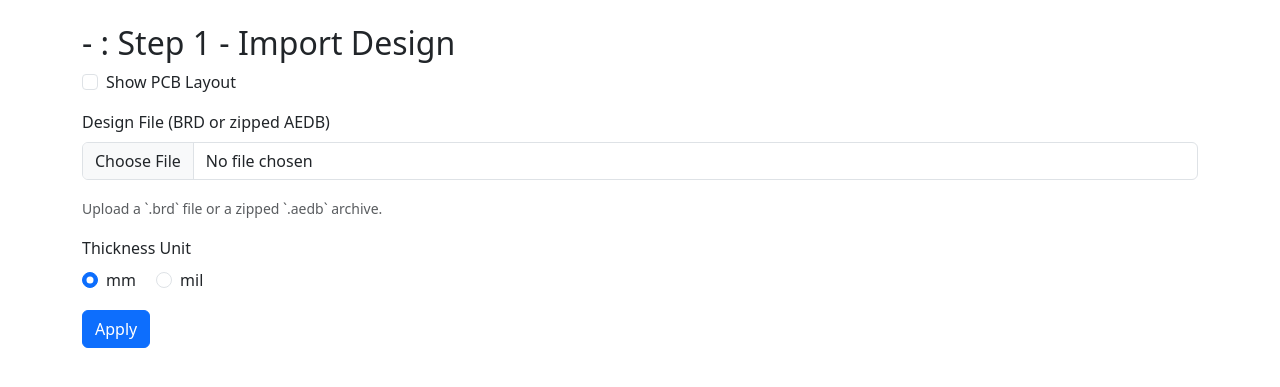
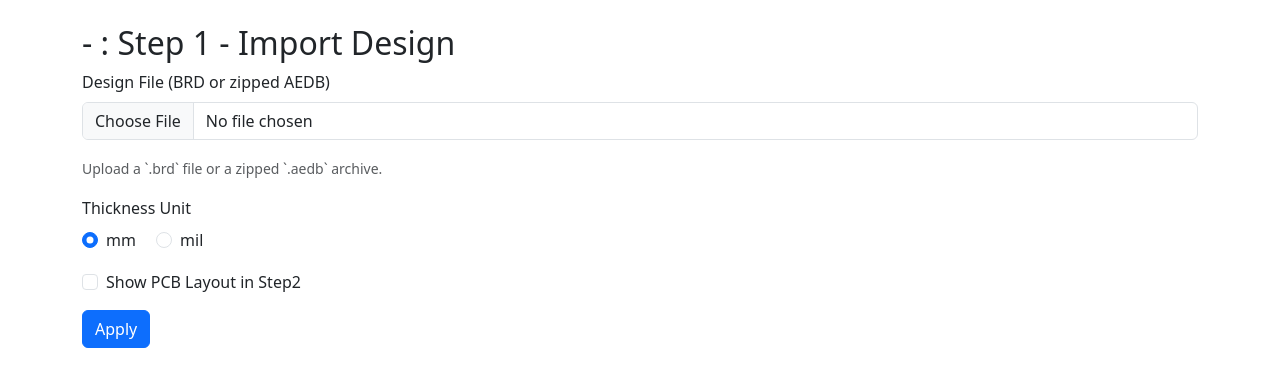
Before and after one commit to linmingchih/simulation_service_2, a Flask app: template app/flows/Flow_SIwave_SYZ/templates/steps/step_01.html in a window 1280 px wide. Shown: the part 56-443 px from the top of the page. Run offline with Flask 3, Linux system fonts and the light colour scheme; the template is opened without the code that fills it, so the values that code supplies are empty; some libraries are stand-ins or nearby versions.

Commit message:
relocate

```diff
--- a/app/flows/Flow_SIwave_SYZ/templates/steps/step_01.html
+++ b/app/flows/Flow_SIwave_SYZ/templates/steps/step_01.html
@@ -2,10 +2,7 @@
 {% block content %}
 <h2>{{ flow_name }} - {{ job_topic }} : Step 1 - Import Design</h2>
 <form method="post" enctype="multipart/form-data" id="brd-form">
-  <div class="form-check mb-3">
-    <input class="form-check-input" type="checkbox" id="show-layout" name="show_layout" {% if show_layout %}checked{% endif %}>
-    <label class="form-check-label" for="show-layout">Show PCB Layout</label>
-  </div>
+
   <div class="mb-3">
     <label class="form-label">Design File (BRD or zipped AEDB)</label>
     <input type="file" class="form-control" name="design_file" accept=".brd,.zip,.aedb" required>
@@ -26,6 +23,10 @@
       </div>
     </div>
   </div>
+  <div class="form-check mb-3">
+    <input class="form-check-input" type="checkbox" id="show-layout" name="show_layout" {% if show_layout %}checked{% endif %}>
+    <label class="form-check-label" for="show-layout">Show PCB Layout in Step2</label>
+  </div>
   <button type="submit" class="btn btn-primary" id="apply-btn">Apply</button>
 </form>
 
```
